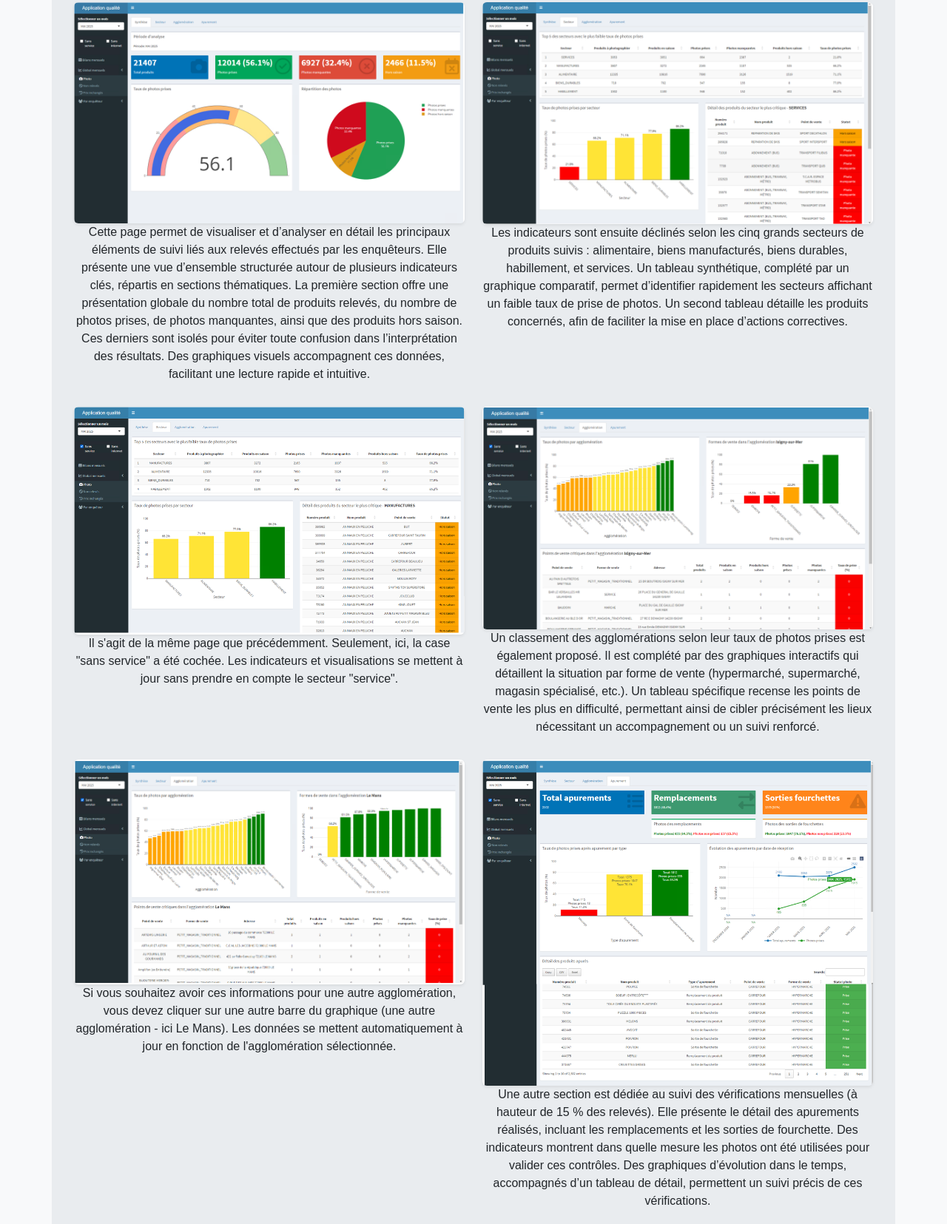
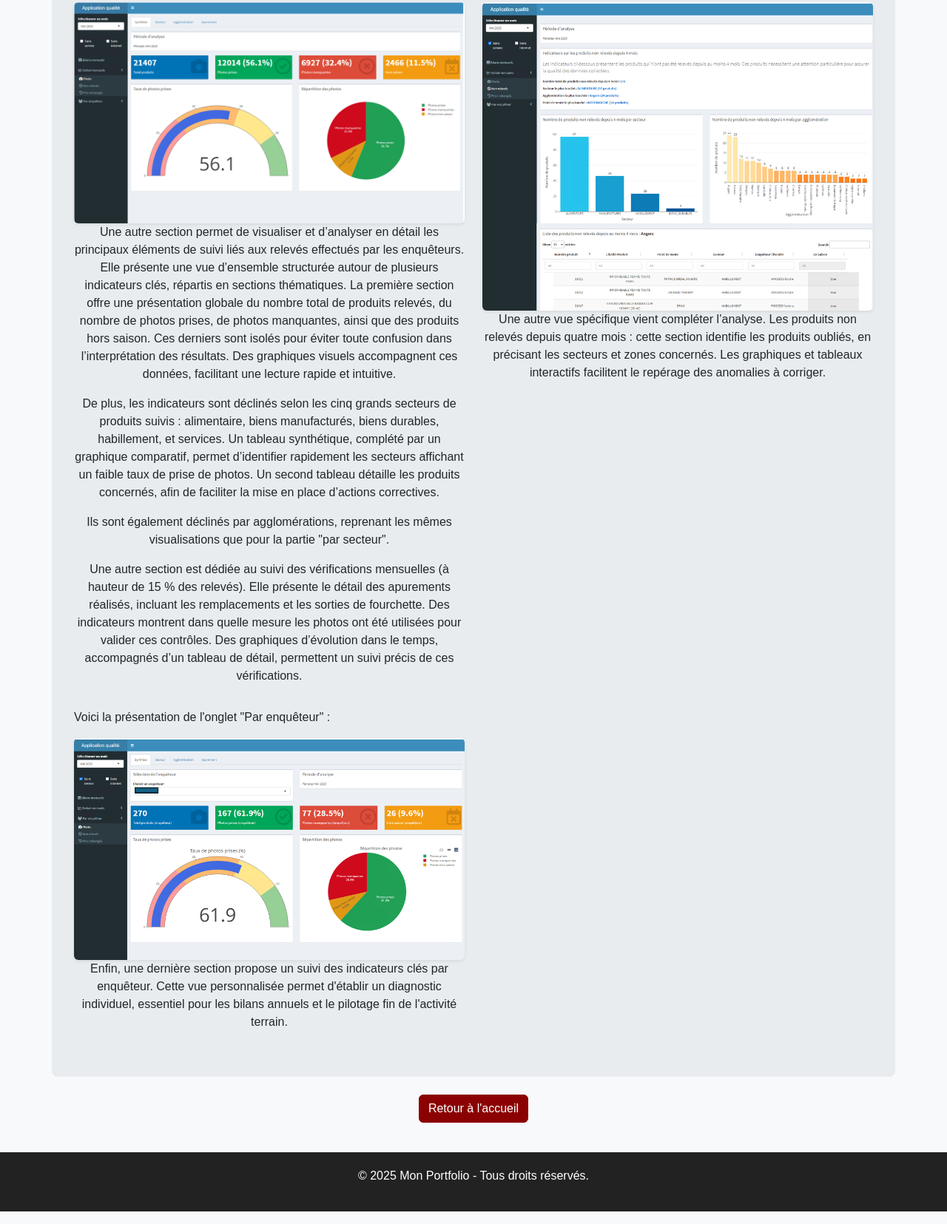
Before and after one commit to R25e/potfolio, a plain HTML site: page Stage.html in a window 1280 px wide. Shown: the part 3074-4729 px from the top of the page at 74% size. Drawn offline with nearby package versions, Linux system fonts and the light colour scheme.

Commit message:
Stage.html

```diff
--- a/Stage.html
+++ b/Stage.html
@@ -129,61 +129,16 @@
                 <a href="stage-4.png" data-lightbox="preuve" data-title="bilan mensuel">
                     <img src="stage-4.png" class="img-fluid rounded shadow-sm" alt="Preuve 4">
                 </a>
-                <p class="text-center">Cette page permet de visualiser et d’analyser en détail les principaux éléments de suivi liés aux relevés effectués par les enquêteurs. Elle présente une vue d’ensemble structurée autour de plusieurs indicateurs clés, répartis en sections thématiques. La première section offre une présentation globale du nombre total de produits relevés, du nombre de photos prises, de photos manquantes, ainsi que des produits hors saison. Ces derniers sont isolés pour éviter toute confusion dans l’interprétation des résultats. Des graphiques visuels accompagnent ces données, facilitant une lecture rapide et intuitive.</p>
-            </div>
-            <div class="col-md-6 mb-3">
-                <a href="stage-5.png" data-lightbox="preuve" data-title="bilan mensuel">
-                    <img src="stage-5.png" class="img-fluid rounded shadow-sm" alt="Preuve 5">
-                </a>
-                <p class="text-center">Les indicateurs sont ensuite déclinés selon les cinq grands secteurs de produits suivis : alimentaire, biens manufacturés, biens durables, habillement, et services. Un tableau synthétique, complété par un graphique comparatif, permet d’identifier rapidement les secteurs affichant un faible taux de prise de photos. Un second tableau détaille les produits concernés, afin de faciliter la mise en place d’actions correctives.</p>
-            </div>
-            <div class="col-md-6 mb-3">
-                <a href="stage-6.png" data-lightbox="preuve" data-title="bilan mensuel">
-                    <img src="stage-6.png" class="img-fluid rounded shadow-sm" alt="Preuve 6">
-                </a>
-                <p class="text-center">Il s'agit de la même page que précédemment. Seulement, ici, la case "sans service" a été cochée. Les indicateurs et visualisations se mettent à jour sans prendre en compte le secteur "service".</p>
-            </div>
-            <div class="col-md-6 mb-3">
-                <a href="stage-7.png" data-lightbox="preuve" data-title="bilan mensuel">
-                    <img src="stage-7.png" class="img-fluid rounded shadow-sm" alt="Preuve 7">
-                </a>
-                <p class="text-center">Un classement des agglomérations selon leur taux de photos prises est également proposé. Il est complété par des graphiques interactifs qui détaillent la situation par forme de vente (hypermarché, supermarché, magasin spécialisé, etc.). Un tableau spécifique recense les points de vente les plus en difficulté, permettant ainsi de cibler précisément les lieux nécessitant un accompagnement ou un suivi renforcé.</p>
-            </div>
-            <div class="col-md-6 mb-3">
-                <a href="stage-8.png" data-lightbox="preuve" data-title="bilan mensuel">
-                    <img src="stage-8.png" class="img-fluid rounded shadow-sm" alt="Preuve 8">
-                </a>
-                <p class="text-center">Si vous souhaitez avoir ces informations pour une autre agglomération, vous devez cliquer sur une autre barre du graphique (une autre agglomération - ici Le Mans). Les données se mettent automatiquement à jour en fonction de l'agglomération sélectionnée.</p>
-            </div>
-            <div class="col-md-6 mb-3">
-                <a href="stage-9.png" data-lightbox="preuve" data-title="bilan mensuel">
-                    <img src="stage-9.png" class="img-fluid rounded shadow-sm" alt="Preuve 9">
-                </a>
+                <p class="text-center">Une autre section permet de visualiser et d’analyser en détail les principaux éléments de suivi liés aux relevés effectués par les enquêteurs. Elle présente une vue d’ensemble structurée autour de plusieurs indicateurs clés, répartis en sections thématiques. La première section offre une présentation globale du nombre total de produits relevés, du nombre de photos prises, de photos manquantes, ainsi que des produits hors saison. Ces derniers sont isolés pour éviter toute confusion dans l’interprétation des résultats. Des graphiques visuels accompagnent ces données, facilitant une lecture rapide et intuitive.</p>
+                <p class="text-center">De plus, les indicateurs sont déclinés selon les cinq grands secteurs de produits suivis : alimentaire, biens manufacturés, biens durables, habillement, et services. Un tableau synthétique, complété par un graphique comparatif, permet d’identifier rapidement les secteurs affichant un faible taux de prise de photos. Un second tableau détaille les produits concernés, afin de faciliter la mise en place d’actions correctives.</p>
+                <p class="text-center">Ils sont également déclinés par agglomérations, reprenant les mêmes visualisations que pour la partie "par secteur".</p>
                 <p class="text-center">Une autre section est dédiée au suivi des vérifications mensuelles (à hauteur de 15 % des relevés). Elle présente le détail des apurements réalisés, incluant les remplacements et les sorties de fourchette. Des indicateurs montrent dans quelle mesure les photos ont été utilisées pour valider ces contrôles. Des graphiques d’évolution dans le temps, accompagnés d’un tableau de détail, permettent un suivi précis de ces vérifications.</p>
             </div>
             <div class="col-md-6 mb-3">
                 <a href="stage-10.png" data-lightbox="preuve" data-title="bilan mensuel">
                     <img src="stage-10.png" class="img-fluid rounded shadow-sm" alt="Preuve 10">
                 </a>
-                <p class="text-center">Deux vues spécifiques viennent compléter l’analyse. Les produits non relevés depuis quatre mois : cette section identifie les produits oubliés, en précisant les secteurs et zones concernés. Les graphiques et tableaux interactifs facilitent le repérage des anomalies à corriger.</p>
-            </div>
-            <div class="col-md-6 mb-3">
-                <a href="stage-11.png" data-lightbox="preuve" data-title="bilan mensuel">
-                    <img src="stage-11.png" class="img-fluid rounded shadow-sm" alt="Preuve 11">
-                </a>
-                <p class="text-center">Comme précédemment, vous avez la possibilité d'obtenir le tableau de détail pour une autre agglomération. Il vous suffit de cliquer sur une barre du graphique pour sélectionner l'agglomération de votre choix et les données se mettent à jour automatiquement.</p>
-            </div>
-            <div class="col-md-6 mb-3">
-                <a href="stage-12.png" data-lightbox="preuve" data-title="bilan mensuel">
-                    <img src="stage-12.png" class="img-fluid rounded shadow-sm" alt="Preuve 12">
-                </a>
-                <p class="text-center">Et les produits sans variation de prix depuis plus d’un an : cette vue met en évidence les produits stables, en pointant les zones et secteurs nécessitant une vigilance particulière.</p>
-            </div>
-            <div class="col-md-6 mb-3">
-                <a href="stage-13.png" data-lightbox="preuve" data-title="bilan mensuel">
-                    <img src="stage-13.png" class="img-fluid rounded shadow-sm" alt="Preuve 13">
-                </a>
-                <p class="text-center">Comme précédemment, vous avez la possibilité d'obtenir le tableau de détail pour une autre agglomération. Il vous suffit de cliquer sur une barre du graphique pour sélectionner l'agglomération de votre choix et les données se mettent à jour automatiquement.</p>
+                <p class="text-center">Une autre vue spécifique vient compléter l’analyse. Les produits non relevés depuis quatre mois : cette section identifie les produits oubliés, en précisant les secteurs et zones concernés. Les graphiques et tableaux interactifs facilitent le repérage des anomalies à corriger.</p>
             </div>
             <p>Voici la présentation de l'onglet "Par enquêteur" :</p>
             <div class="col-md-6 mb-3">
```
